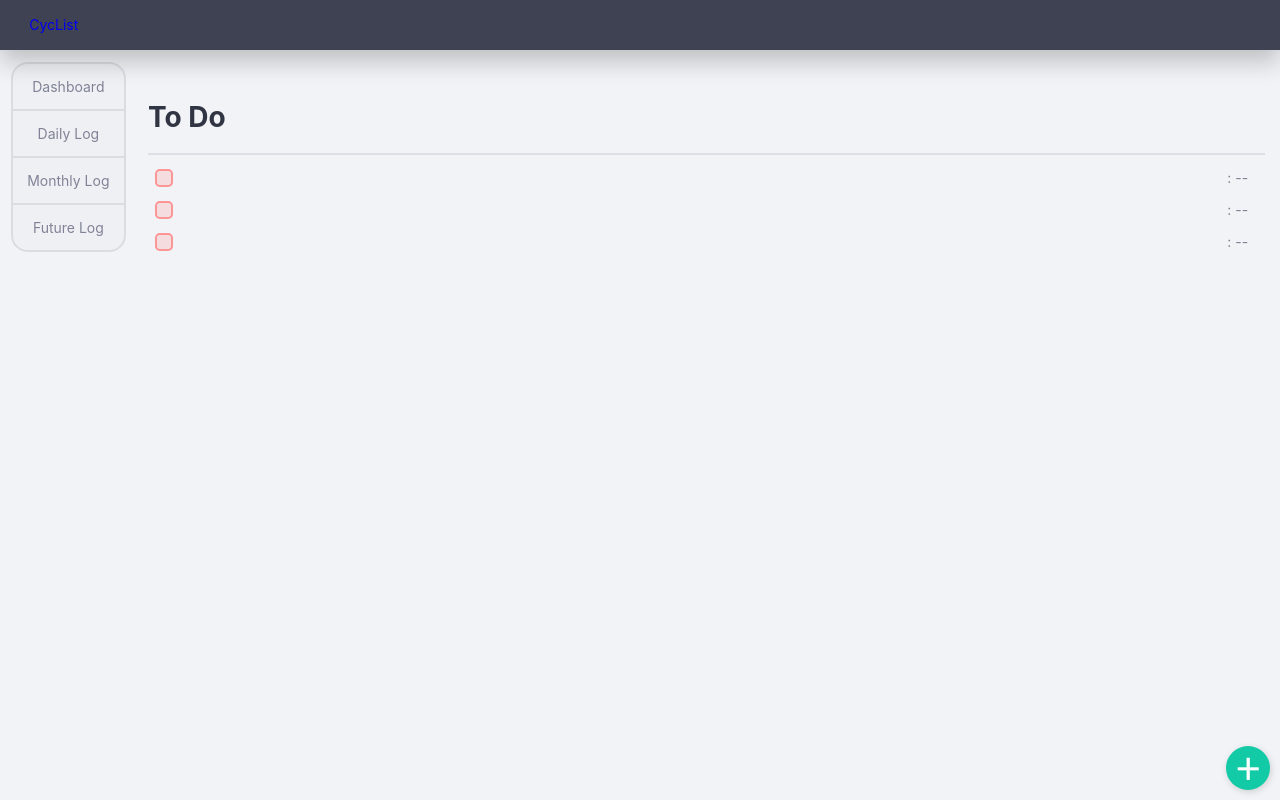
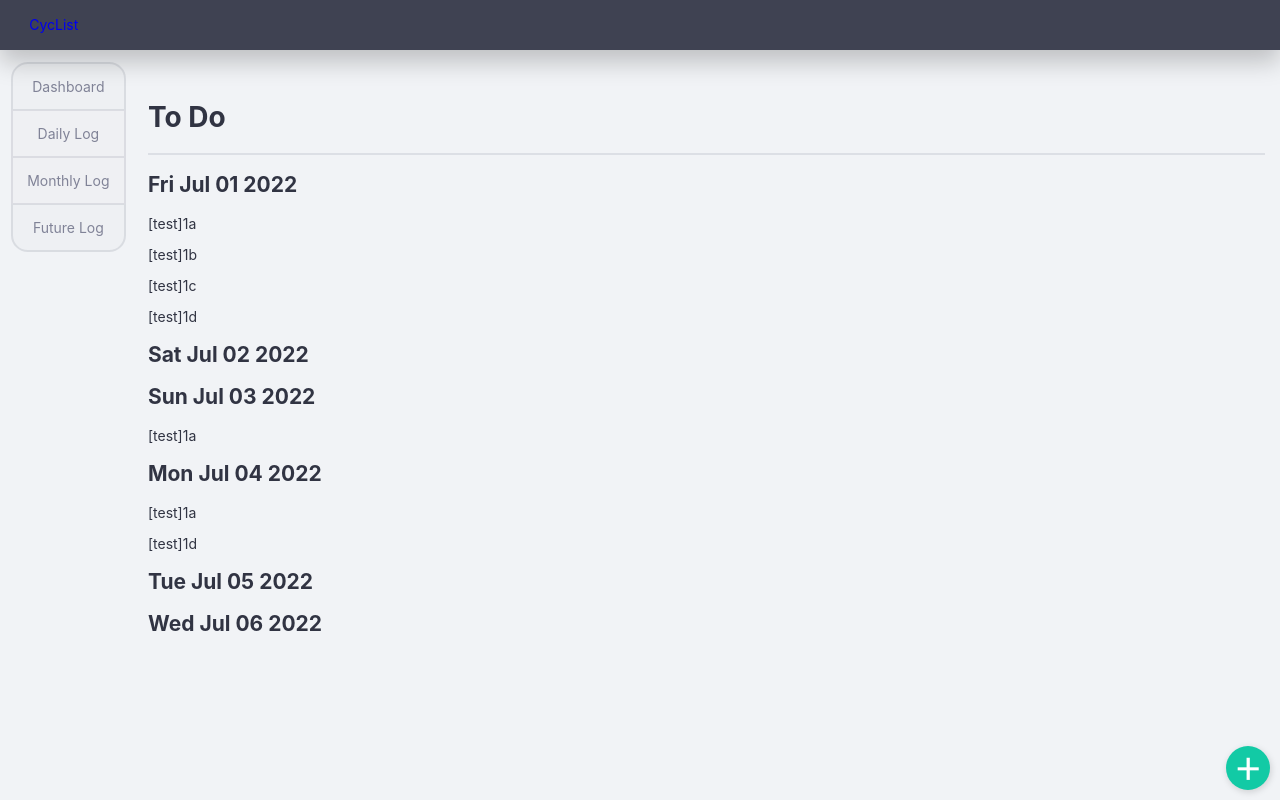
Before and after one commit to UTSCCSCC01/finalprojects22-cyclist, an Angular app in the folder frontend/CycList/: page /app-daily-log in a window 1280 px wide. Built offline with nearby package versions, Linux system fonts and the light colour scheme.

Commit message:
CYC-94: created the for loop structure to display dates and their tasks.

```diff
--- a/frontend/CycList/src/app/daily-log/daily-log.component.html
+++ b/frontend/CycList/src/app/daily-log/daily-log.component.html
@@ -1,7 +1,10 @@
 <div class="daily-log-task-container">
   <h1>To Do</h1>
   <hr class="daily-log-underline">
-  <app-task></app-task>
-  <app-task></app-task>
-  <app-task></app-task>
+  <div *ngFor = "let day of dailyTasks; index as i">
+    <h2>{{dates[i].toDateString()}}</h2>
+    <div *ngFor = "let task of day; index as j">
+      <p>{{task}}</p>
+    </div>
+  </div>
 </div>
--- a/frontend/CycList/src/app/daily-log/daily-log.component.ts
+++ b/frontend/CycList/src/app/daily-log/daily-log.component.ts
@@ -1,4 +1,5 @@
 import { Component, OnInit } from '@angular/core';
+import { GlobalsService } from '../globals.service';
 
 @Component({
   selector: 'app-daily-log',
@@ -7,9 +8,34 @@ import { Component, OnInit } from '@angular/core';
 })
 export class DailyLogComponent implements OnInit {
 
-  constructor() { }
+  dailyTasks : any;
+  numDates = 6;   // TODO: dependency injection!?
+  dates : Date[] = [];
+
+  constructor() {}
 
   ngOnInit(): void {
+
+    //get the upcomming `this.numDates` dates
+    let today = new Date();
+
+    for (let i = 0; i < this.numDates; i++) {
+      this.dates[i] = new Date();
+      this.dates[i].setDate(today.getDate() + i);
+    }
+
+    // this.tasks = GlobalsService.getDailyTasks();
+
+    let day1 = ["[test]1a", "[test]1b", "[test]1c", "[test]1d"];
+    let day2 : string[] = [];
+    let day3 = ["[test]1a"];
+    let day4 = ["[test]1a", "[test]1d"];
+    let day5 : string[] = [];
+    let day6 : string[] = [];
+
+    this.dailyTasks = [day1, day2, day3, day4, day5, day6];
+
+
   }
 
 }
```
